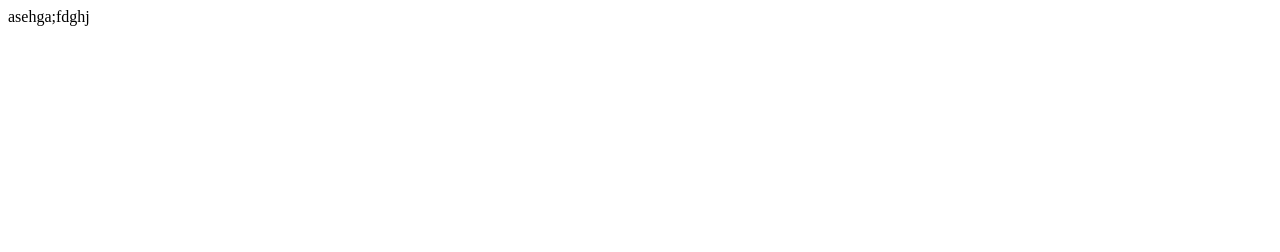
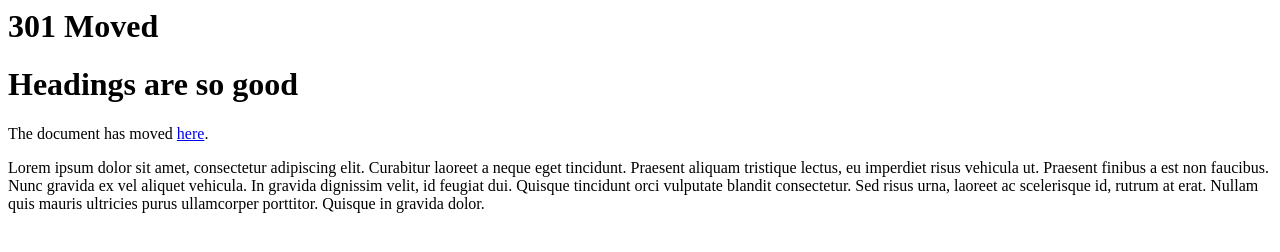
Before and after one commit to milesb378/So-good, a plain HTML site: page index.html in a window 1280 px wide. Drawn offline with Linux system fonts and the light colour scheme.

Commit message:
added read me

```diff
--- a/index.html
+++ b/index.html
@@ -1 +1,12 @@
-asehga;fdghj
+<HTML>
+    <HEAD>
+        <TITLE>301 Moved</TITLE>
+    </HEAD>
+    <BODY>
+    <H1>301 Moved</H1>
+    <H1>Headings are so good</H1>
+    The document has moved
+    <A HREF="http://www.google.com/">here</A>.
+    <p>Lorem ipsum dolor sit amet, consectetur adipiscing elit. Curabitur laoreet a neque eget tincidunt. Praesent aliquam tristique lectus, eu imperdiet risus vehicula ut. Praesent finibus a est non faucibus. Nunc gravida ex vel aliquet vehicula. In gravida dignissim velit, id feugiat dui. Quisque tincidunt orci vulputate blandit consectetur. Sed risus urna, laoreet ac scelerisque id, rutrum at erat. Nullam quis mauris ultricies purus ullamcorper porttitor. Quisque in gravida dolor.</p>
+    </BODY>
+</HTML>
```
Also changed, not shown: So-good/index.html (added, +1 -0 lines), 1 other file.
